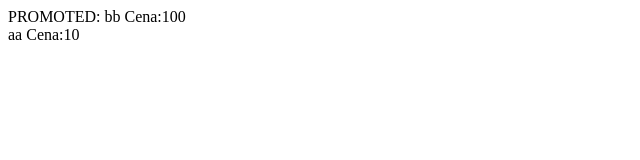
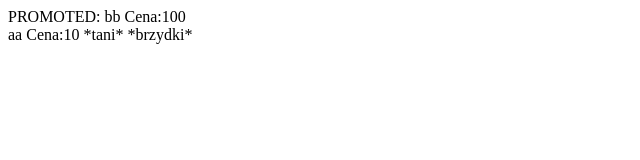
Before and after one commit to P4Cu/devmeeting-angular, an Angular app: page / in a window 1280 px wide. Shown: the top 160 px of the page, without its empty margins (0-640 px from the left). Built offline with nearby package versions, Linux system fonts and the light colour scheme.

Commit message:
add tags

```diff
--- a/src/app/app.component.ts
+++ b/src/app/app.component.ts
@@ -9,7 +9,7 @@ import { Product } from './models'
 export class AppComponent {
 
   productList: Product[] = [
-    { name: "aa", price: 10, promoted: false },
+    { name: "aa", price: 10, promoted: false, tags: ["tani", "brzydki"] },
     { name: "bb", price: 100, promoted: true }
   ]
   title = 'devmeetings-angular';
--- a/src/app/models.ts
+++ b/src/app/models.ts
@@ -4,4 +4,5 @@ export interface Product {
   name : string;
   promoted : boolean;
   price: number;
+  tags?: string[];
 }
--- a/src/app/product/product.component.html
+++ b/src/app/product/product.component.html
@@ -1 +1 @@
-<div>{{ element.name }} Cena:{{ element.price }}</div>
+<div>{{ element.name }} Cena:{{ element.price }} <span *ngFor="let tag of element.tags">*{{tag}}* </span></div>
```
